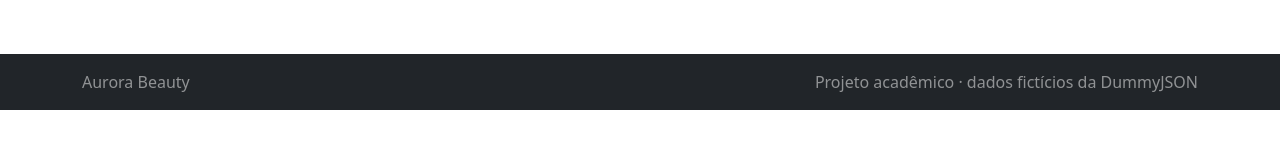
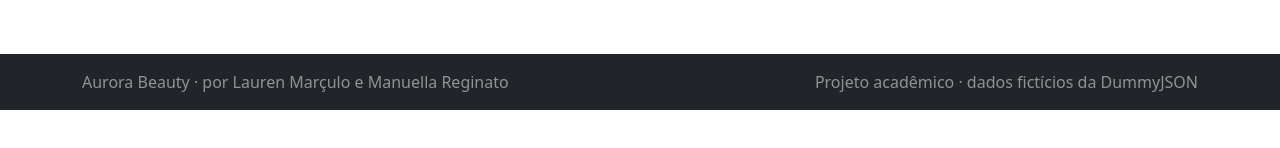
Before and after one commit to LaurenM-rc/Projeto1-FullStack, a React (Vite) app: page / in a window 1280 px wide. Shown: the part 468-616 px from the top of the page. Built offline with nearby package versions, Linux system fonts and the light colour scheme; no server answers.

Commit message:
feat: exibe autoras no rodapé

```diff
--- a/src/components/Footer.jsx
+++ b/src/components/Footer.jsx
@@ -4,7 +4,7 @@ function Footer() {
   return (
     <footer className="bg-dark text-white-50 py-3 mt-4">
       <Container className="d-flex flex-wrap justify-content-between">
-        <span>Aurora Beauty</span>
+        <span>Aurora Beauty · por Lauren Marçulo e Manuella Reginato</span>
         <span>Projeto acadêmico · dados fictícios da DummyJSON</span>
       </Container>
     </footer>
```
